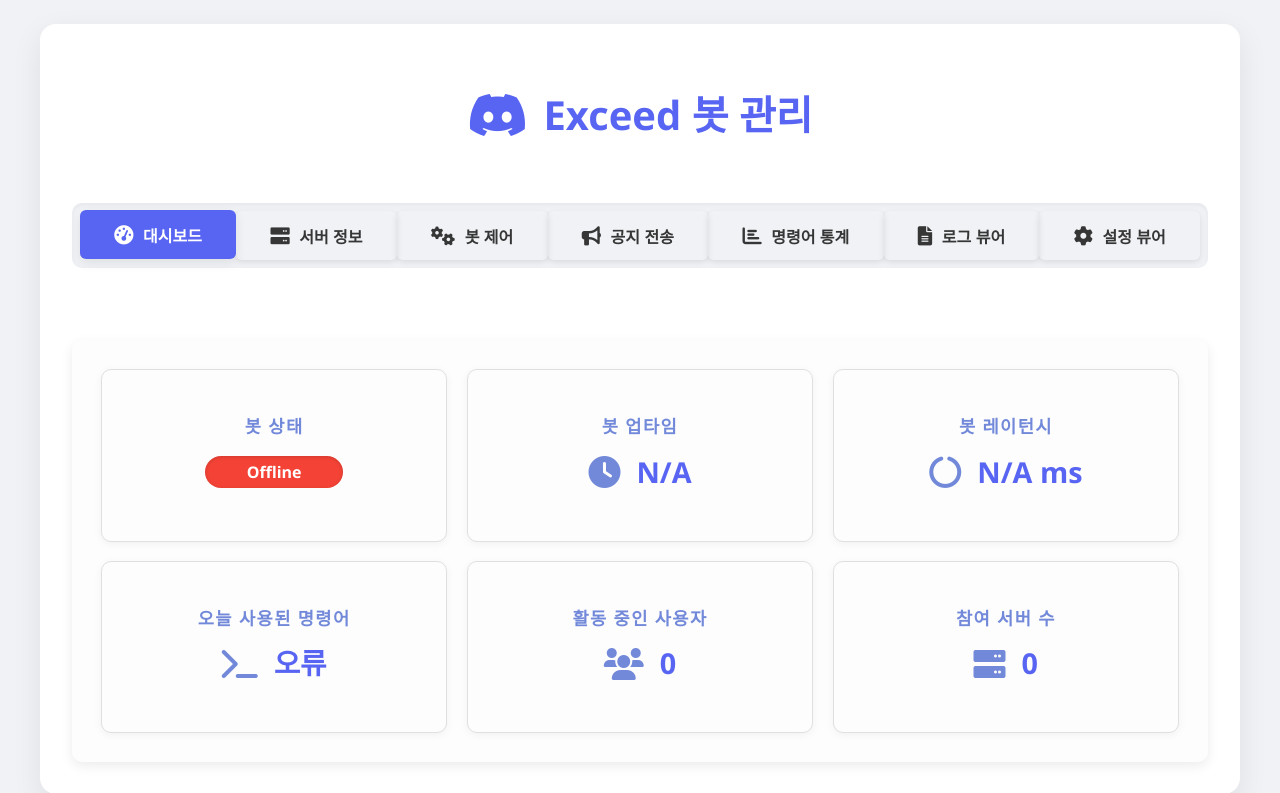
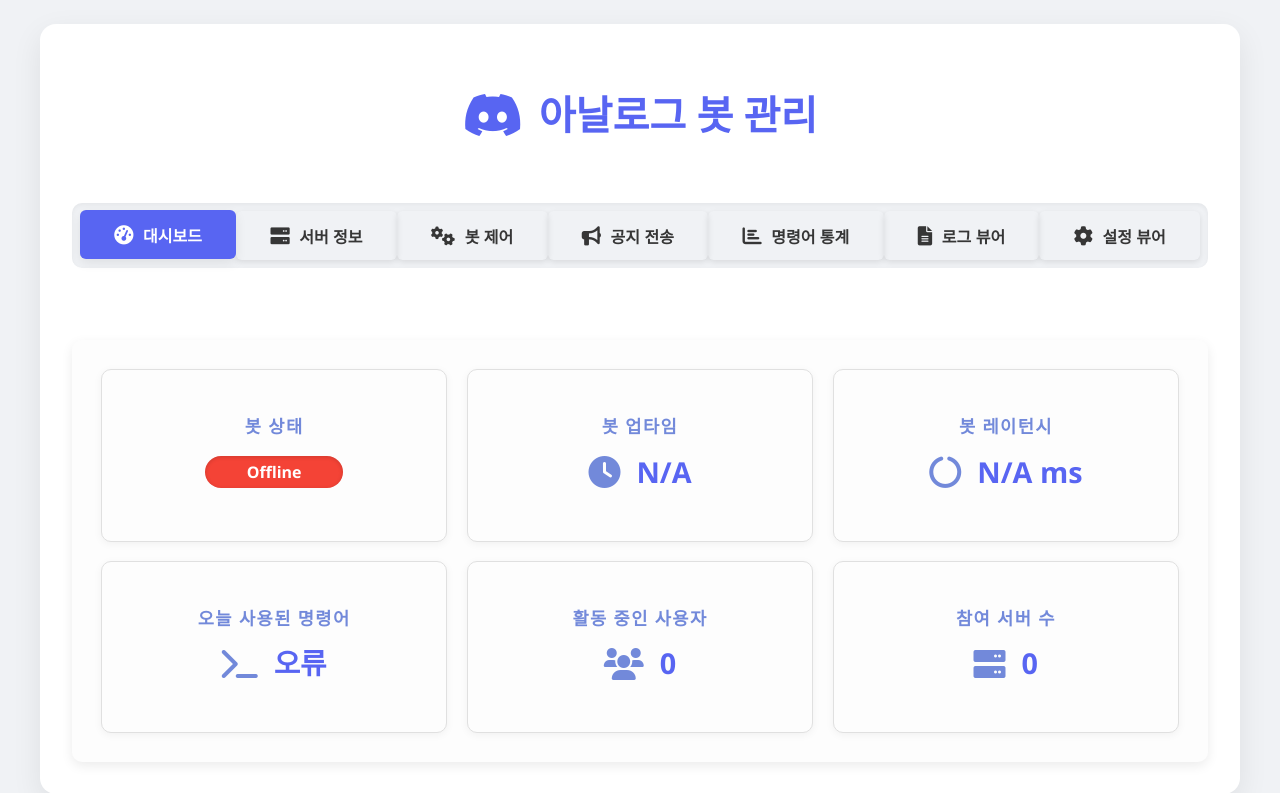
Before and after one commit to harrywsong/Exceed-GUI, a Flask app: page / in a window 1280 px wide. Shown: the top 793 px of the page. Run offline with Flask 3, Linux system fonts and the light colour scheme; data that the repository does not hold is empty.

Commit message:
name fixes

```diff
--- a/web/templates/index.html
+++ b/web/templates/index.html
@@ -3,15 +3,15 @@
 <head>
     <meta charset="UTF-8">
     <meta name="viewport" content="width=device-width, initial-scale=1.0">
-    <meta name="description" content="Exceed 봇을 관리하고 모니터링하기 위한 관리 UI입니다.">
-    <title>Exceed 봇 관리 UI</title>
+    <meta name="description" content="아날로그 봇을 관리하고 모니터링하기 위한 관리 UI입니다.">
+    <title>아날로그 봇 관리 UI</title>
     <link rel="stylesheet" href="https://cdnjs.cloudflare.com/ajax/libs/font-awesome/6.0.0-beta3/css/all.min.css" integrity="sha512-Fo3rlrZj/k7ujTnHg4CGR2D7kSs0v4LLanw2qksYuRlEzO+tcaEPQogQ0KaoGN26/zrn20ImR1DfuLWnOo7aBA==" crossorigin="anonymous" referrerpolicy="no-referrer" />
     <link rel="stylesheet" href="{{ url_for('static', filename='css/style.css') }}">
     <script src="https://cdn.jsdelivr.net/npm/chart.js@4.4.3/dist/chart.umd.min.js"></script>
 </head>
 <body>
     <div class="container">
-        <h1><i class="fab fa-discord" aria-hidden="true"></i> Exceed 봇 관리</h1>
+        <h1><i class="fab fa-discord" aria-hidden="true"></i> 아날로그 봇 관리</h1>
 
         <nav class="tab-navigation" aria-label="메인 탭 탐색">
             <button class="tab-button active" data-tab="dashboard-tab" aria-controls="dashboard-tab-pane" role="tab" aria-selected="true">
```
